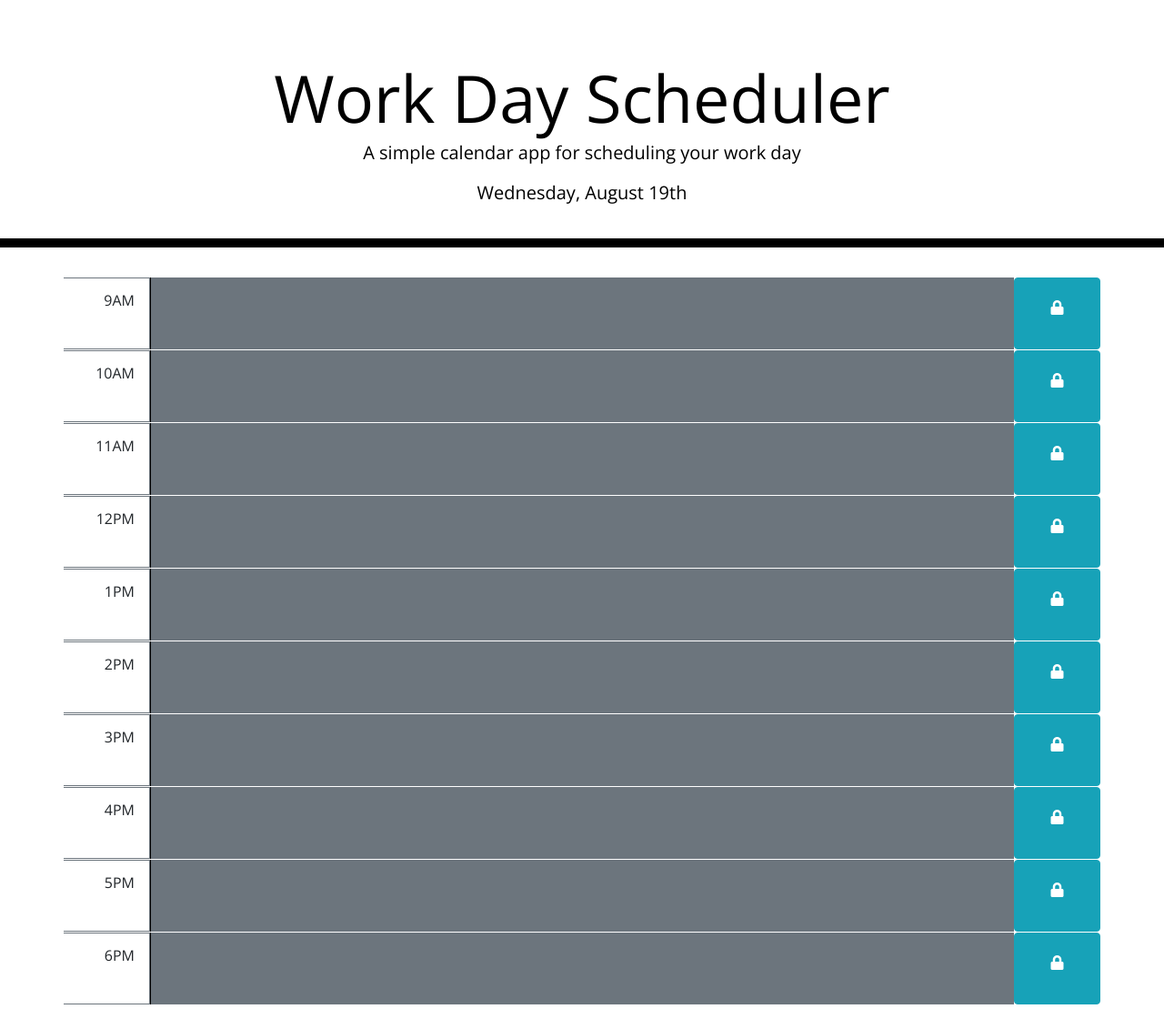
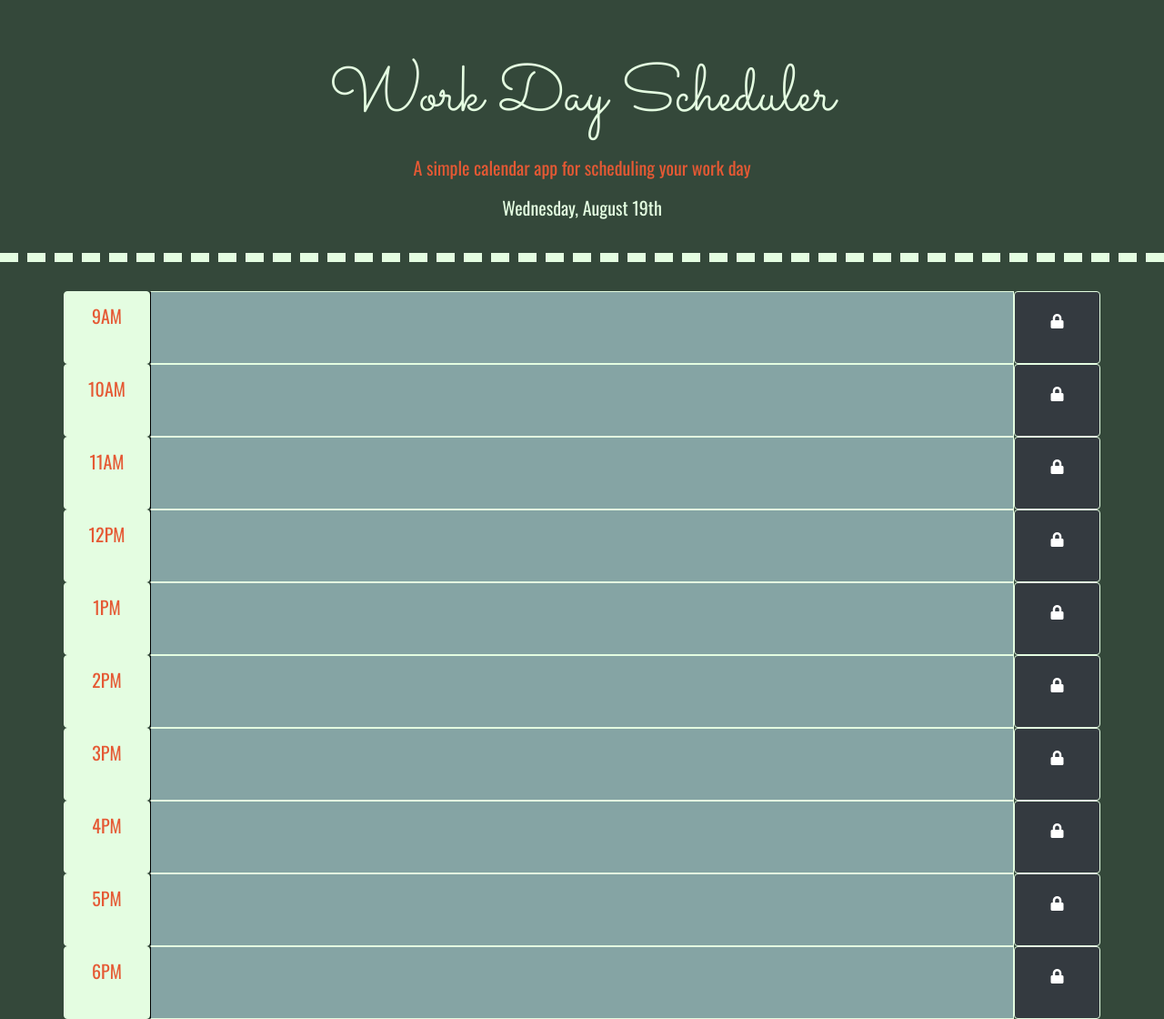
Before and after one commit to LiliCecilia23/work-day-scheduler, a plain HTML site: page index.html in a window 1280 px wide. Shown: the whole page at 91% size. Drawn offline with nearby package versions, Linux system fonts and the light colour scheme.

Commit message:
changing file structure and styles

```diff
--- a/script.js
+++ b/assets/script.js
@@ -8,19 +8,19 @@ $(document).ready(function(){
         console.log(hour);
 
         if (hour === currentHour) {
-            $(this).addClass("bg-danger");
-            $(this).removeClass("bg-success");
-            $(this).removeClass("bg-secondary");
+            $(this).addClass("present");
+            $(this).removeClass("future");
+            $(this).removeClass("past");
         }
         else if (hour > currentHour) {
-            $(this).addClass("bg-success");
-            $(this).removeClass("bg-danger");
-            $(this).removeClass("bg-secondary");
+            $(this).addClass("future");
+            $(this).removeClass("present");
+            $(this).removeClass("past");
         }
         else {
-            $(this).addClass("bg-secondary");
-            $(this).removeClass("bg-success");
-            $(this).removeClass("bg-danger");
+            $(this).addClass("past");
+            $(this).removeClass("future");
+            $(this).removeClass("present");
         }
     });
 
--- /dev/null
+++ b/assets/style.css
@@ -0,0 +1,70 @@
+body {
+  font-family: 'Open Sans', sans-serif;
+  font-size: 16px;
+  line-height: 1;
+  background-color: #34483A;
+}
+
+textarea{
+  background: transparent;
+  border: 1px solid #E4FDE1;
+  resize: none;
+  color: #000000;
+  border-left: 1px solid black;
+  padding: 10px;
+}
+
+.jumbotron {
+  text-align: center;
+  background-color: transparent;
+  color: #E4FDE1;
+  border-radius: 0;
+  border-bottom: 10px dashed #E4FDE1;
+  font-family: 'Sacramento', cursive;
+}
+
+.lead {
+  font-family: 'Oswald', sans-serif;
+  color: #E55934;
+}
+
+#currentDay {
+  font-family: 'Oswald', sans-serif;
+  color: #E4FDE1;
+}
+
+.description{
+  white-space: pre-wrap;
+}
+
+.row {
+  white-space: pre-wrap;
+  height: 80px;
+}
+
+.past {
+  background-color: #85A4A4;
+  color: #E4FDE1;
+}
+
+.present {
+  background-color: #E55934;
+  color: #E4FDE1;
+}
+
+.future {
+  background-color:#297373;
+  color: #E4FDE1;
+}
+
+.time {
+  color: #E55934;
+  font-family: 'Oswald', sans-serif;
+  font-size: 20px;
+  background-color: #E4FDE1;
+  border: 1px solid #E4FDE1;
+}
+
+.save {
+  border: 1px solid #E4FDE1;
+}
--- a/index.html
+++ b/index.html
@@ -15,75 +15,77 @@
       crossorigin="anonymous"
     />
     <link
-      href="https://fonts.googleapis.com/css?family=Open+Sans&display=swap"
+      href="https://fonts.googleapis.com/css?family=Oswald|Sacramento&display=swap"
       rel="stylesheet"
     />
-    <link rel="stylesheet" href="style.css" />
+    <link rel="stylesheet" href="./assets/style.css" />
+
+
     <title>Work Day Scheduler</title>
   </head>
 
   <body>
     <header class="jumbotron">
       <h1 class="display-3">Work Day Scheduler</h1>
-      <p class="lead">A simple calendar app for scheduling your work day</p>
+      <p class="lead mt-4">A simple calendar app for scheduling your work day</p>
       <p id="currentDay" class="lead mb-n4 mt-4"></p>
     </header>
-    <div class="container container-fluid">
+    <div class="container container-fluid rounded">
       <!-- Timeblocks go here -->
       <div class="row">
-        <div class="col-md-1 text-right p-3 border border-left-0 border-secondary">9AM</div>
+        <div class="col-md-1 text-center p-3 rounded time">9AM</div>
         <textarea class="col-md-10 text-left text-white hBlock" id="9"></textarea>
-        <div class="col-md-1 btn btn-info rounded fas fa-lock text-white text-center py-4 save"></div>
+        <div class="col-md-1 btn btn-dark rounded fas fa-lock text-white text-center py-4 save"></div>
       </div>
       <div class="row">
-        <div class="col-md-1 text-right p-3 border border-left-0 border-secondary">10AM</div>
+        <div class="col-md-1 text-center p-3 rounded time">10AM</div>
         <textarea class="col-md-10 text-left text-white hBlock" id="10"></textarea>
-        <div class="col-md-1 btn btn-info rounded fas fa-lock text-white text-center py-4 save"></div>
+        <div class="col-md-1 btn btn-dark rounded fas fa-lock text-white text-center py-4 save"></div>
       </div>
       <div class="row">
-        <div class="col-md-1 text-right p-3 border border-left-0 border-secondary">11AM</div>
+        <div class="col-md-1 text-center p-3 rounded time">11AM</div>
         <textarea class="col-md-10 text-left text-white hBlock" id="11"></textarea>
-        <div class="col-md-1 btn btn-info rounded fas fa-lock text-white text-center py-4 save"></div>
+        <div class="col-md-1 btn btn-dark rounded fas fa-lock text-white text-center py-4 save"></div>
       </div>
       <div class="row">
-        <div class="col-md-1 text-right p-3 border border-left-0 border-secondary">12PM</div>
+        <div class="col-md-1 text-center p-3 rounded time">12PM</div>
         <textarea class="col-md-10 text-left text-white hBlock" id="12"></textarea>
-        <div class="col-md-1 btn btn-info rounded fas fa-lock text-white text-center py-4 save"></div>
+        <div class="col-md-1 btn btn-dark rounded fas fa-lock text-white text-center py-4 save"></div>
       </div>
       <div class="row">
-        <div class="col-md-1 text-right p-3 border border-left-0 border-secondary">1PM</div>
+        <div class="col-md-1 text-center p-3 rounded time">1PM</div>
         <textarea class="col-md-10 text-left text-white hBlock" id="13"></textarea>
-        <div class="col-md-1 btn btn-info rounded fas fa-lock text-white text-center py-4 save"></div>
+        <div class="col-md-1 btn btn-dark rounded fas fa-lock text-white text-center py-4 save"></div>
       </div>
       <div class="row">
-        <div class="col-md-1 text-right p-3 border border-left-0 border-secondary">2PM</div>
+        <div class="col-md-1 text-center p-3 rounded time">2PM</div>
         <textarea class="col-md-10 text-left text-white hBlock" id="14"></textarea>
-        <div class="col-md-1 btn btn-info rounded fas fa-lock text-white text-center py-4 save"></div>
+        <div class="col-md-1 btn btn-dark rounded fas fa-lock text-white text-center py-4 save"></div>
       </div>
       <div class="row">
-        <div class="col-md-1 text-right p-3 border border-left-0 border-secondary">3PM</div>
+        <div class="col-md-1 text-center p-3 rounded time">3PM</div>
         <textarea class="col-md-10 text-left text-white hBlock" id="15"></textarea>
-        <div class="col-md-1 btn btn-info rounded fas fa-lock text-white text-center py-4 save"></div>
+        <div class="col-md-1 btn btn-dark rounded fas fa-lock text-white text-center py-4 save"></div>
       </div>
       <div class="row">
-        <div class="col-md-1 text-right p-3 border border-left-0 border-secondary">4PM</div>
+        <div class="col-md-1 text-center p-3 rounded time">4PM</div>
         <textarea class="col-md-10 text-left text-white hBlock" id="16"></textarea>
-        <div class="col-md-1 btn btn-info rounded fas fa-lock text-white text-center py-4 save"></div>
+        <div class="col-md-1 btn btn-dark rounded fas fa-lock text-white text-center py-4 save"></div>
       </div>
       <div class="row">
-        <div class="col-md-1 text-right p-3 border border-left-0 border-secondary">5PM</div>
+        <div class="col-md-1 text-center p-3 rounded time">5PM</div>
         <textarea class="col-md-10 text-left text-white hBlock" id="17"></textarea>
-        <div class="col-md-1 btn btn-info rounded fas fa-lock text-white text-center py-4 save"></div>
+        <div class="col-md-1 btn btn-dark rounded fas fa-lock text-white text-center py-4 save"></div>
       </div>
       <div class="row">
-        <div class="col-md-1 text-right p-3 border border-left-0 border-secondary">6PM</div>
+        <div class="col-md-1 text-center p-3 rounded time">6PM</div>
         <textarea class="col-md-10 text-left text-white hBlock" id="18"></textarea>
-        <div class="col-md-1 btn btn-info rounded fas fa-lock text-white text-center py-4 save"></div>
+        <div class="col-md-1 btn btn-dark rounded fas fa-lock text-white text-center py-4 save"></div>
       </div>
     </div>
 
     <script src="https://code.jquery.com/jquery-3.4.1.min.js"></script>
     <script src="https://cdnjs.cloudflare.com/ajax/libs/moment.js/2.24.0/moment.min.js"></script>
-    <script src="script.js"></script>
+    <script src="./assets/script.js"></script>
   </body>
 </html>
--- a/style.css
+++ /dev/null
@@ -1,71 +0,0 @@
-body {
-  font-family: 'Open Sans', sans-serif;
-  font-size: 16px;
-  line-height: 1;
-}
-
-textarea{
-  background: transparent;
-  border: none;
-  resize: none;
-  color: #000000;
-  border-left: 1px solid black;
-  padding: 10px;
-}
-
-.jumbotron {
-  text-align: center;
-  background-color: transparent;
-  color: black;
-  border-radius: 0;
-  border-bottom: 10px solid black;
-}
-
-.description{
-  white-space: pre-wrap;
-}
-
-.time-block{
-  text-align: center;
-  border-radius: 15px;
-}
-
-.row {
-  white-space: pre-wrap;
-  height: 80px;
-  border-top: 1px solid white;;
-}
-
-.hour {
-  background-color: #ffffff;
-  color: #000000;
-  border-top: 1px dashed #000000;
-}
-
-.past {
-  background-color: #d3d3d3;
-  color: white;
-}
-
-.present {
-  background-color: #ff6961;
-  color: white;
-}
-
-.future {
-  background-color: #77dd77;
-  color: white;
-}
-
-.saveBtn {
-  border-left: 1px solid black;
-  border-top-right-radius: 15px;
-  border-bottom-right-radius: 15px;
-  background-color: #06AED5;
-  color: white;
-}
-
-.saveBtn i:hover {
-  font-size: 20px;
-  transition: all .3s ease-in-out;
-}
```
Also changed, not shown: assets/Screen Shot 2020-08-19 at 6.46.16 PM.png (added), 2 other files.
